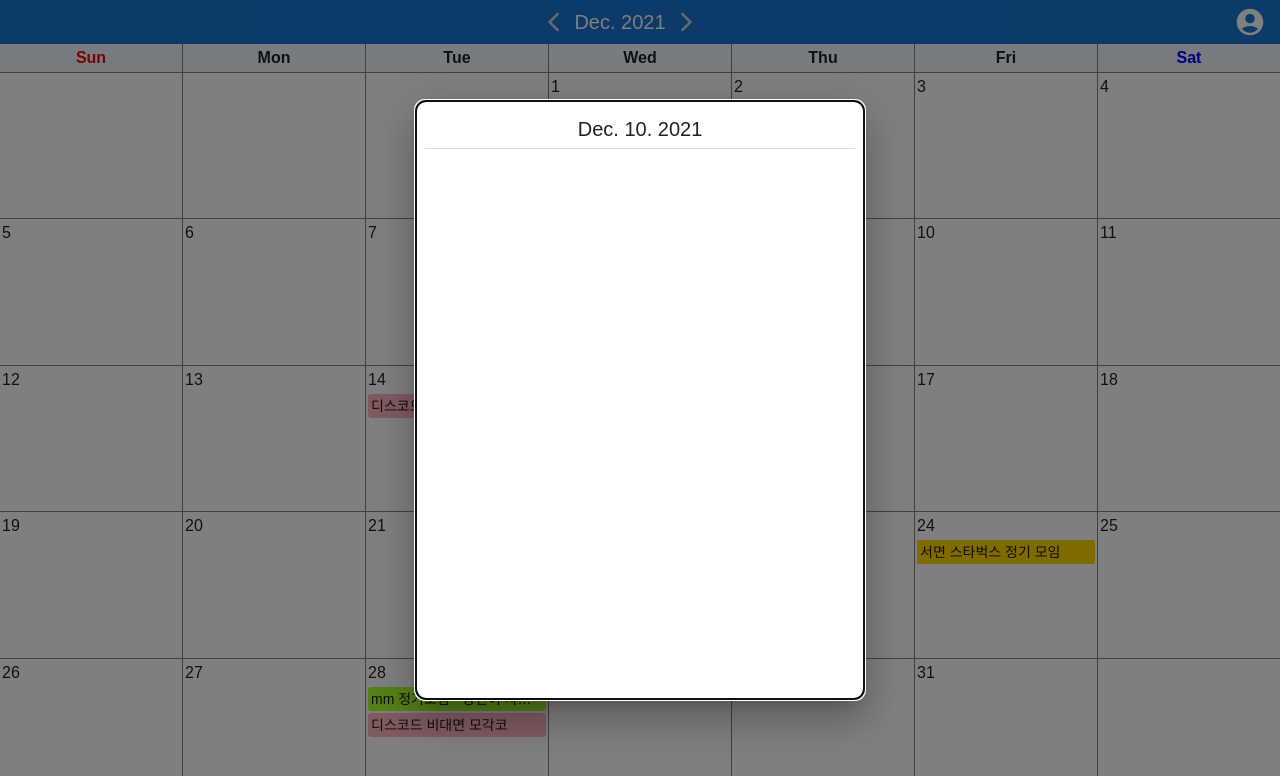
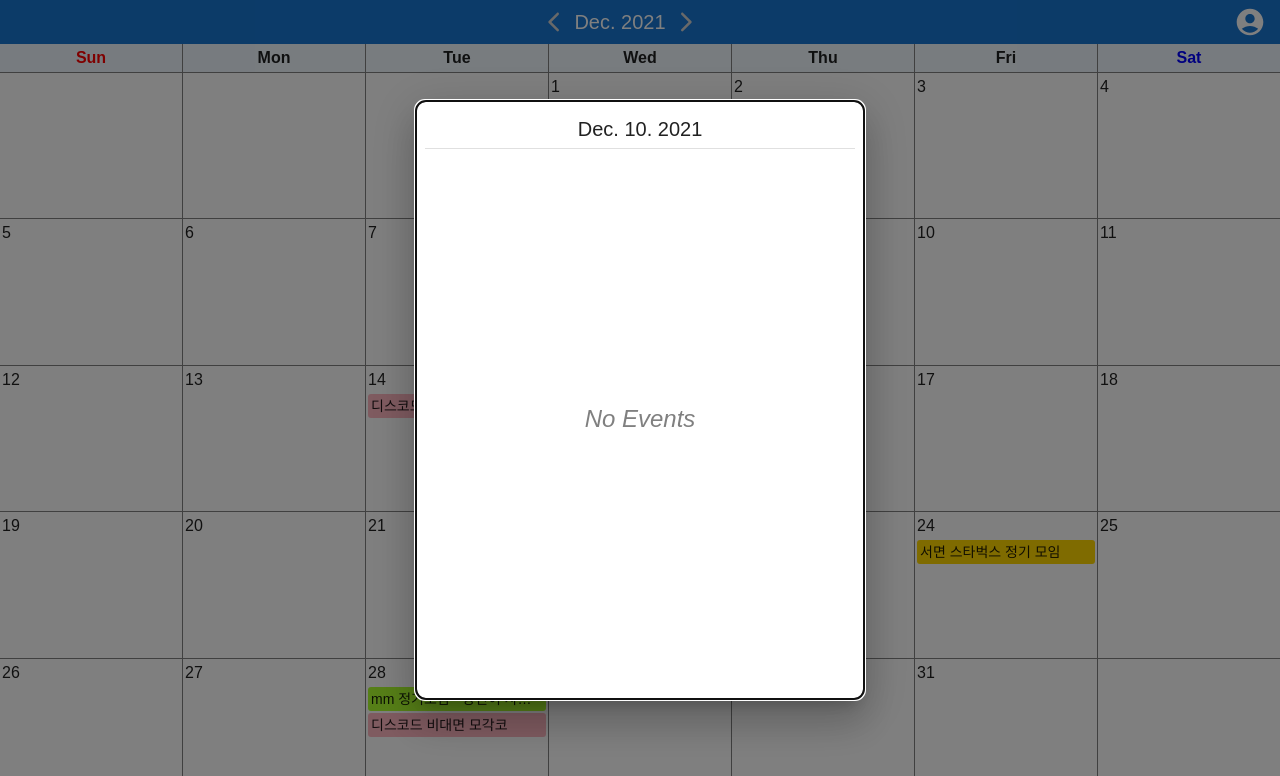
Before and after one commit to BusanDevelopers/BGM-Event-Calendar-Webpage, a React app: page / in a window 1280 px wide. Both pictures are taken after a click on the element "10". Shown: the top 776 px of the page. Built offline with nearby package versions, Linux system fonts and the light colour scheme; a web font is replaced by a local one.

Commit message:
Modal displaying events associated with the date

```diff
--- a/src/components/DateEventModal.tsx
+++ b/src/components/DateEventModal.tsx
@@ -21,6 +21,7 @@ interface DateEventModalProps {
 }
 
 const style = {
+  modalWrapper: {
     position: 'absolute',
     top: '50%',
     left: '50%',
@@ -33,6 +34,18 @@ const style = {
     border: '2px solid black',
     borderRadius: '10px',
     boxShadow: 24,
+    display: 'flex',
+    flexDirection: 'column',
+  },
+  noEvent: {
+    width: '100%',
+    height: '100%',
+    display: 'inline-flex',
+    justifyContent: 'center',
+    alignItems: 'center',
+    fontStyle: 'italic',
+    color: 'gray',
+  },
 };
 
 /**
@@ -74,7 +87,7 @@ function DateEventModal(props: DateEventModalProps): React.ReactElement {
       BackdropProps={{ timeout: 500 }}
     >
       <Fade in={isOpen}>
-        <Box sx={style} onClick={handleClose}>
+        <Box sx={style.modalWrapper} onClick={handleClose}>
           <Typography
             variant="h6"
             component="div"
@@ -84,8 +97,9 @@ function DateEventModal(props: DateEventModalProps): React.ReactElement {
             {dateString}
           </Typography>
           <Divider />
-          <Box sx={{ margin: '3px 0', overflowY: 'auto' }}>
-            {eventList.map((event) => {
+          <Box sx={{ margin: '3px 0', overflowY: 'auto', flexGrow: 1 }}>
+            {eventList.length !== 0 ? (
+              eventList.map((event) => {
                 return (
                   <Box
                     sx={{ ...eventStyleProvider(colorScheme, event.category) }}
@@ -100,7 +114,17 @@ function DateEventModal(props: DateEventModalProps): React.ReactElement {
                     </Typography>
                   </Box>
                 );
-            })}
+              })
+            ) : (
+              <Typography
+                component="div"
+                variant="h5"
+                align="center"
+                sx={style.noEvent}
+              >
+                No Events
+              </Typography>
+            )}
           </Box>
         </Box>
       </Fade>
```
Lines whose indentation alone changed are shown as unchanged.
